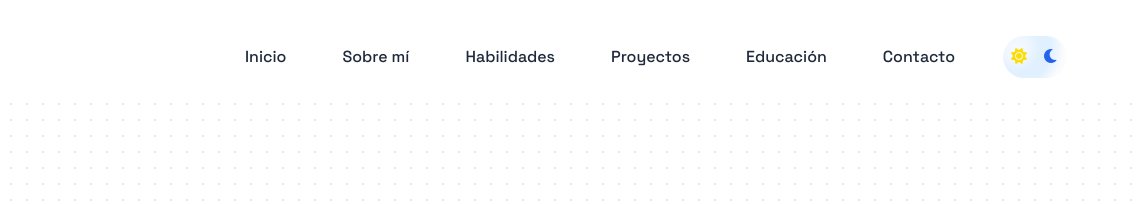
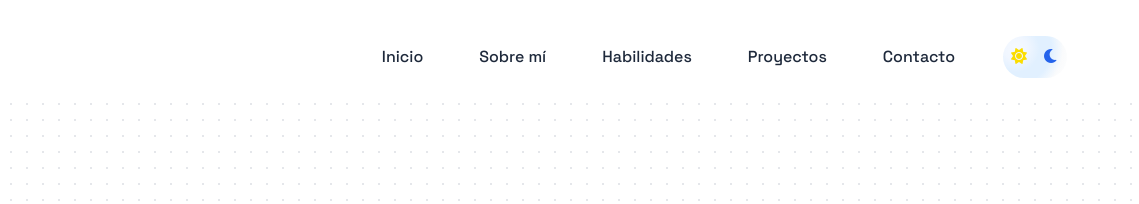
Before and after one commit to NikyMen/Portafolio, a website: page index.html in a window 1280 px wide. Shown: the top 204 px of the page, 141-1280 px from the left. Drawn offline with nearby package versions, Linux system fonts and the light colour scheme.

Commit message:
quite un botton de mi navbar

```diff
--- a/index.html
+++ b/index.html
@@ -66,7 +66,6 @@
                     <li role="none"><a href="#about" role="menuitem" class="nav-link">Sobre mí</a></li>
                     <li role="none"><a href="#skills" role="menuitem" class="nav-link">Habilidades</a></li>
                     <li role="none"><a href="#projects" role="menuitem" class="nav-link">Proyectos</a></li>
-                    <li role="none"><a href="#education" role="menuitem" class="nav-link">Educación</a></li>
                     <li role="none"><a href="#contact" role="menuitem" class="nav-link">Contacto</a></li>
                 </ul>
 
```
